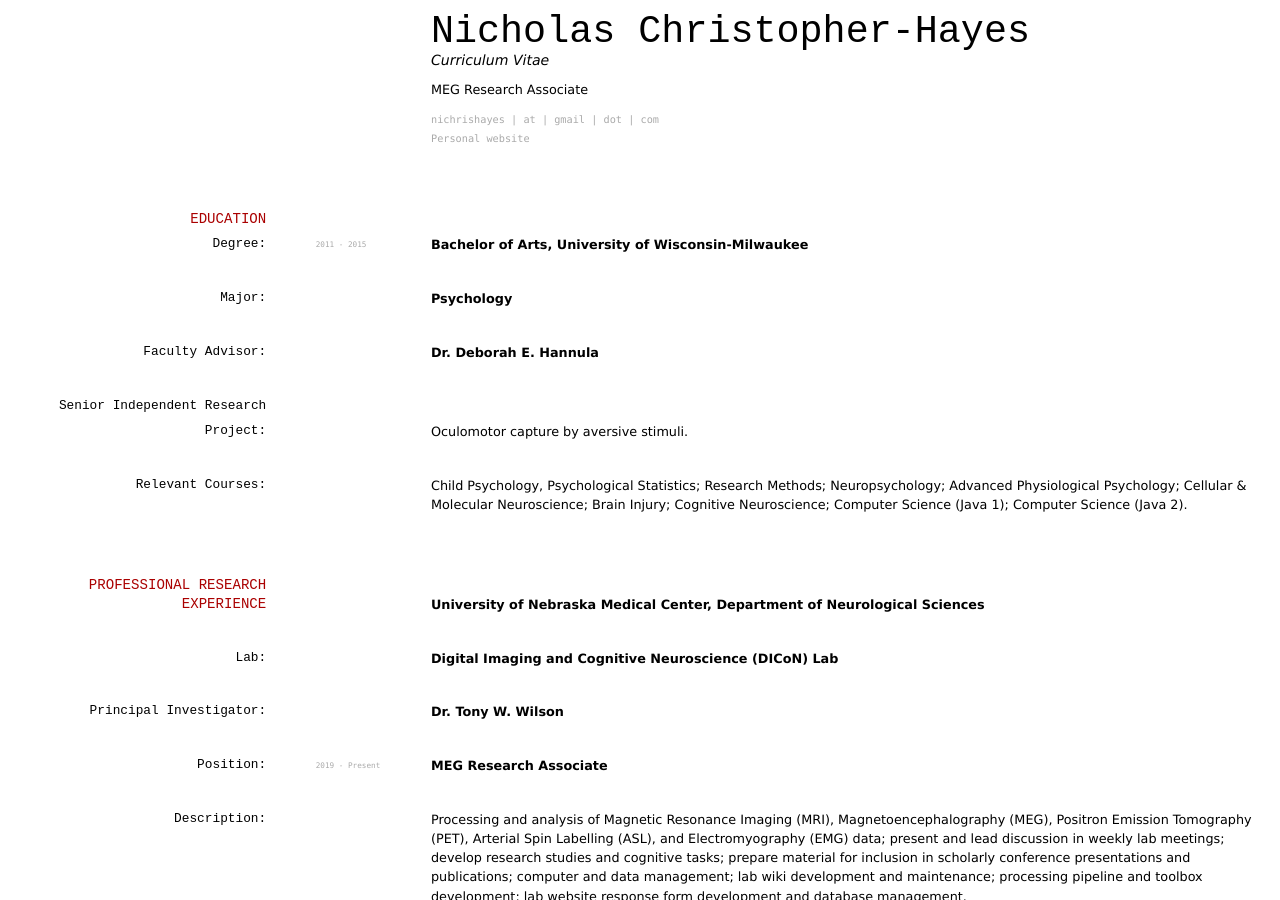
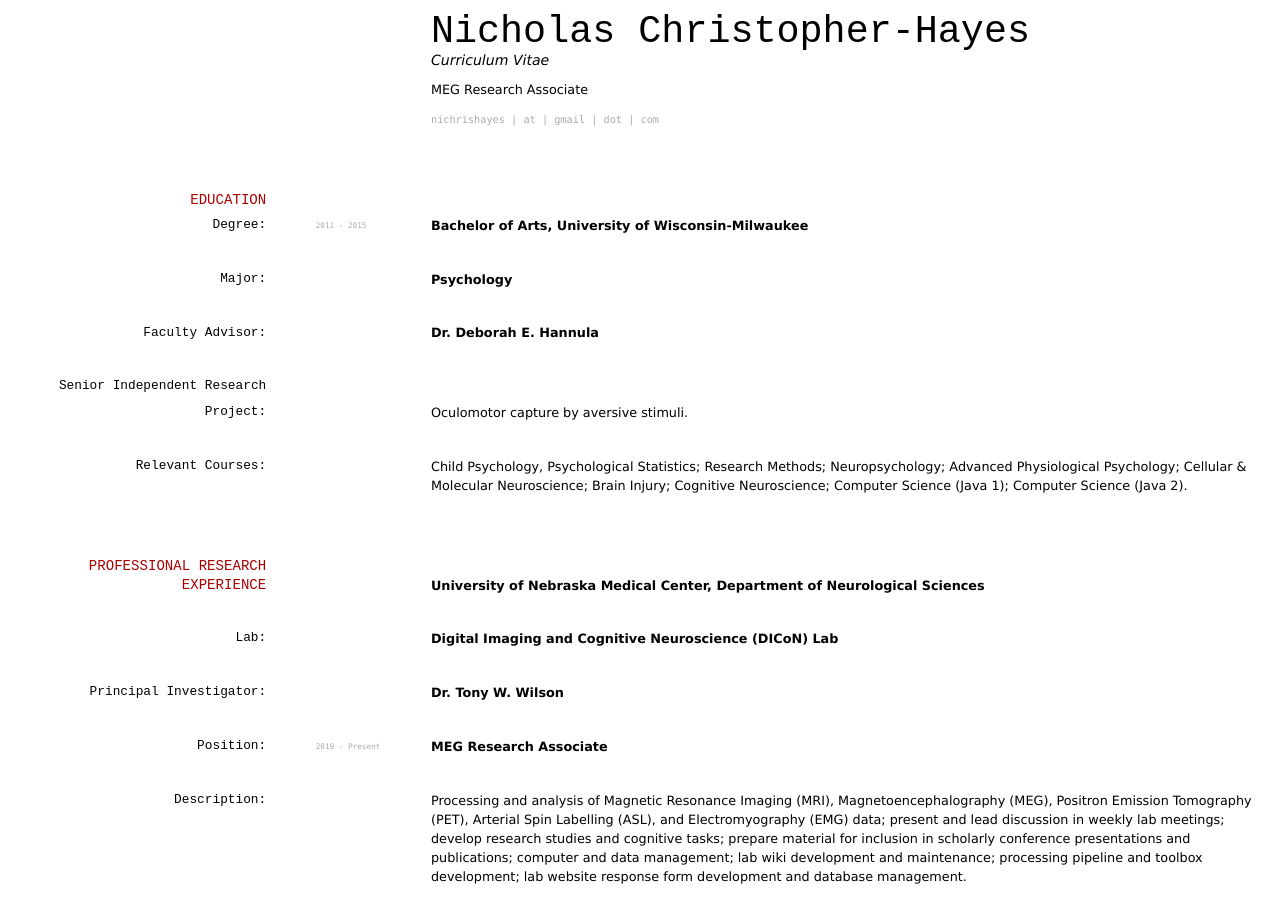
Before and after one commit to nichrishayes/cv, a Jekyll site: the page built from index.md, in a window 1280 px wide and 900 px high. Built offline with Jekyll 4.4.1, drawn with Linux system fonts in a browser that asks for light colours.

Commit message:
removed personal site reference

```diff
--- a/index.md
+++ b/index.md
@@ -10,7 +10,7 @@ MEG Research Associate
 <div id="webaddress">
 nichrishayes | at | gmail | dot | com
 <br>
-<a href="https://nichrishayes.github.io/">Personal website</a>
+<!-- <a href="https://nichrishayes.github.io/">Personal website</a> -->
 </div>
 
 
```
